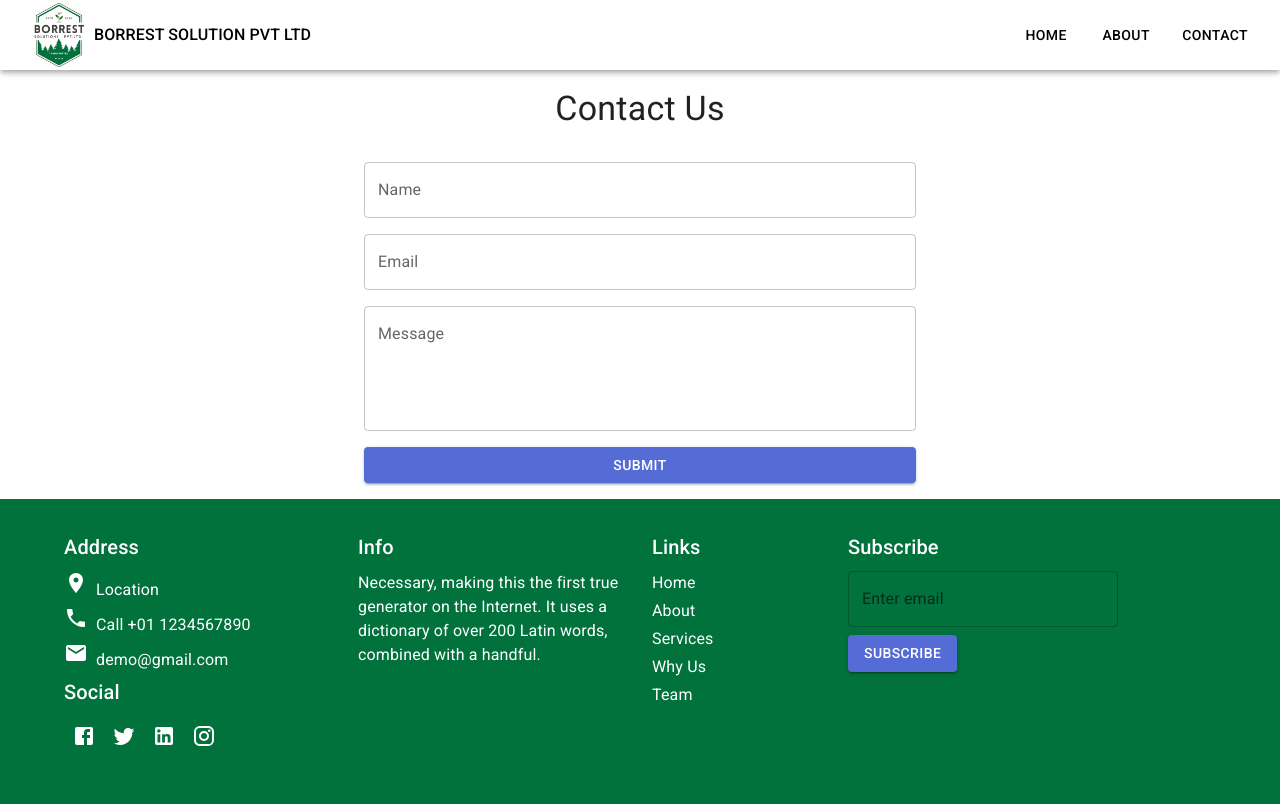
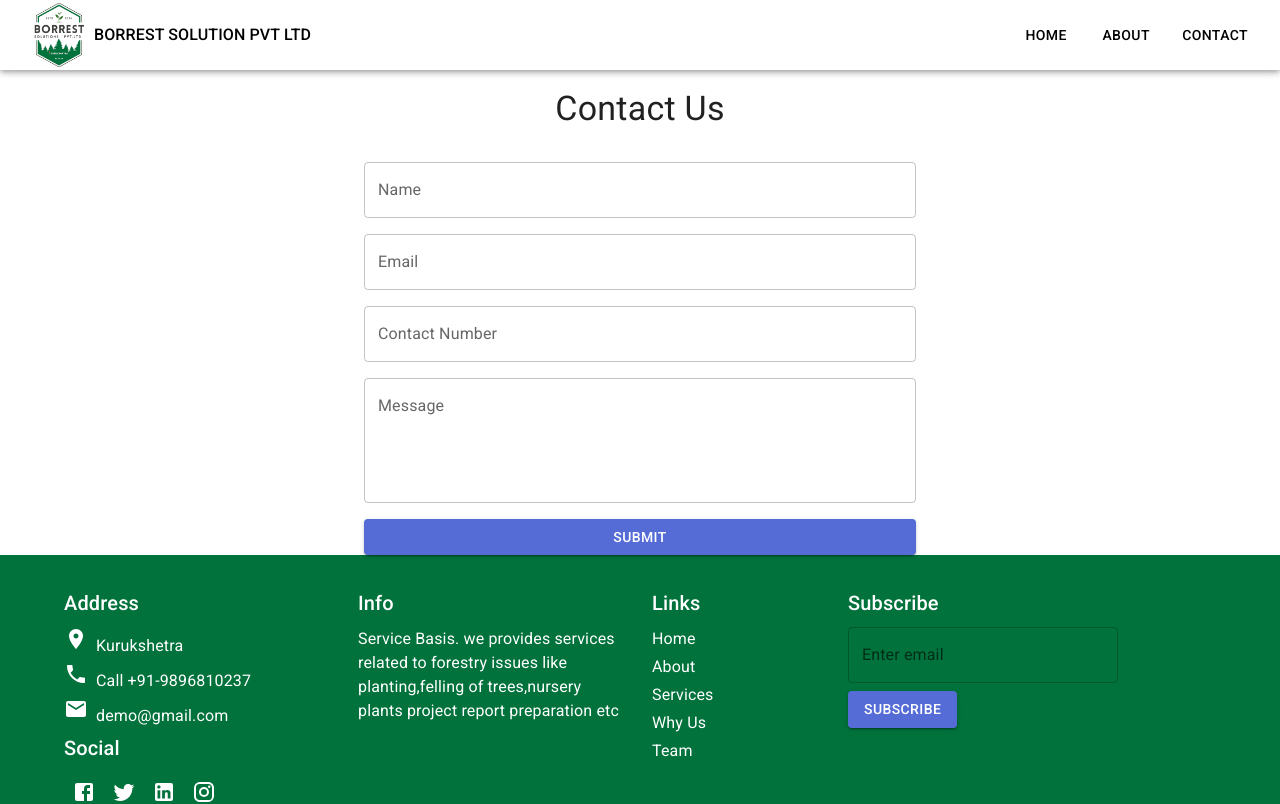
Before and after one commit to rahul-g-1997/BORREST-SOLUTION-PVT-LTD, a React (Vite) app: page /BORREST-SOLUTION-PVT-LTD/contacts in a window 1280 px wide. Shown: the top 804 px of the page. Built offline with nearby package versions, Linux system fonts and the light colour scheme.

Commit message:
add: hero img up-down

```diff
--- a/src/components/footer/Footer.jsx
+++ b/src/components/footer/Footer.jsx
@@ -1,4 +1,3 @@
-import React from "react";
 import {
   Container,
   Grid,
@@ -29,7 +28,6 @@ const Footer = () => {
                 Address
               </Typography>
               <Link
-                href="#"
                 style={{
                   marginBottom: "4px",
                   color: "#fff",
@@ -37,10 +35,9 @@ const Footer = () => {
                 }}
               >
                 <LocationOnIcon style={{ marginRight: "8px" }} />
-                Location
+                Kurukshetra
               </Link>
               <Link
-                href="#"
                 style={{
                   marginBottom: "4px",
                   color: "#fff",
@@ -48,10 +45,9 @@ const Footer = () => {
                 }}
               >
                 <PhoneIcon style={{ marginRight: "8px" }} />
-                Call +01 1234567890
+                Call +91-9896810237
               </Link>
               <Link
-                href="#"
                 style={{
                   marginBottom: "4px",
                   color: "#fff",
@@ -86,9 +82,9 @@ const Footer = () => {
                 Info
               </Typography>
               <Typography>
-                Necessary, making this the first true generator on the Internet.
-                It uses a dictionary of over 200 Latin words, combined with a
-                handful.
+                Service Basis. we provides services related to forestry issues
+                like planting,felling of trees,nursery plants project report
+                preparation etc
               </Typography>
             </div>
           </Grid>
--- a/src/pages/contacts/ContactPage.jsx
+++ b/src/pages/contacts/ContactPage.jsx
@@ -1,10 +1,11 @@
-import React, { useState } from "react";
-import { TextField, Button, Typography, Container } from "@mui/material";
+import { useState } from "react";
+import { TextField, Button, Typography, Container, Box } from "@mui/material";
 
 const ContactPage = () => {
   const [formData, setFormData] = useState({
     name: "",
     email: "",
+    contactNumber: "",
     message: "",
   });
 
@@ -21,6 +22,7 @@ const ContactPage = () => {
     setFormData({
       name: "",
       email: "",
+      contactNumber: "",
       message: "",
     });
   };
@@ -30,12 +32,20 @@ const ContactPage = () => {
       <Typography variant="h4" align="center" gutterBottom>
         Contact Us
       </Typography>
-      <form onSubmit={handleSubmit} style={{ marginTop: "2rem" }}>
+      <Box
+        component="form"
+        onSubmit={handleSubmit}
+        sx={{
+          marginTop: "2rem",
+          display: "flex",
+          flexDirection: "column",
+          gap: "1rem",
+        }}
+      >
         <TextField
           label="Name"
           variant="outlined"
           fullWidth
-          style={{ marginBottom: "1rem" }}
           name="name"
           value={formData.name}
           onChange={handleChange}
@@ -44,9 +54,16 @@ const ContactPage = () => {
           label="Email"
           variant="outlined"
           fullWidth
-          style={{ marginBottom: "1rem" }}
           name="email"
           value={formData.email}
+          onChange={handleChange}
+        />
+        <TextField
+          label="Contact Number"
+          variant="outlined"
+          fullWidth
+          name="contactNumber"
+          value={formData.contactNumber}
           onChange={handleChange}
         />
         <TextField
@@ -55,21 +72,14 @@ const ContactPage = () => {
           fullWidth
           multiline
           rows={4}
-          style={{ marginBottom: "1rem" }}
           name="message"
           value={formData.message}
           onChange={handleChange}
         />
-        <Button
-          type="submit"
-          variant="contained"
-          color="primary"
-          fullWidth
-          style={{ marginBottom: "1rem" }}
-        >
+        <Button type="submit" variant="contained" color="primary" fullWidth>
           Submit
         </Button>
-      </form>
+      </Box>
     </Container>
   );
 };
--- a/src/pages/home/Home.jsx
+++ b/src/pages/home/Home.jsx
@@ -9,7 +9,7 @@ import cardsData from "../../data/cardsData";
 
 export default function Home() {
   return (
-    <main>
+    <main style={{ marginTop: 11 }}>
       <section className="hero" id="hero__section">
         <article className="left-hero">
           <TypeAnimation
--- a/src/pages/home/home.css
+++ b/src/pages/home/home.css
@@ -24,13 +24,13 @@ body {
 
 
 section {
-    min-height: 100vh;
+    min-height: 90vh;
 }
 
 /* Setting the background of the hero section to a gradient. */
 .hero {
     display: grid;
-background: linear-gradient(to bottom, rgba(4, 111, 59, .2), rgba(4, 111, 59, .2)),
+    background: linear-gradient(to bottom, rgba(4, 111, 59, .2), rgba(4, 111, 59, .2)),
         linear-gradient(180deg, rgba(4, 111, 59, .2) 0, rgba(45, 143, 234, 0) 100%),
         radial-gradient(circle at 30% 0, rgba(4, 111, 59, .25) 0, rgba(250, 247, 254, 0) 100%);
 
@@ -457,3 +457,23 @@ figcaption {
     top: 13PX;
     left: 7px;
 }
+
+/* img up down */
+@keyframes moveUpDown {
+    0% {
+        transform: translateY(0);
+    }
+
+    50% {
+        transform: translateY(-20px);
+    }
+
+    100% {
+        transform: translateY(0);
+    }
+}
+
+#hero__img {
+    animation: moveUpDown 2s infinite;
+    /* Adjust the animation duration as needed */
+}
```
